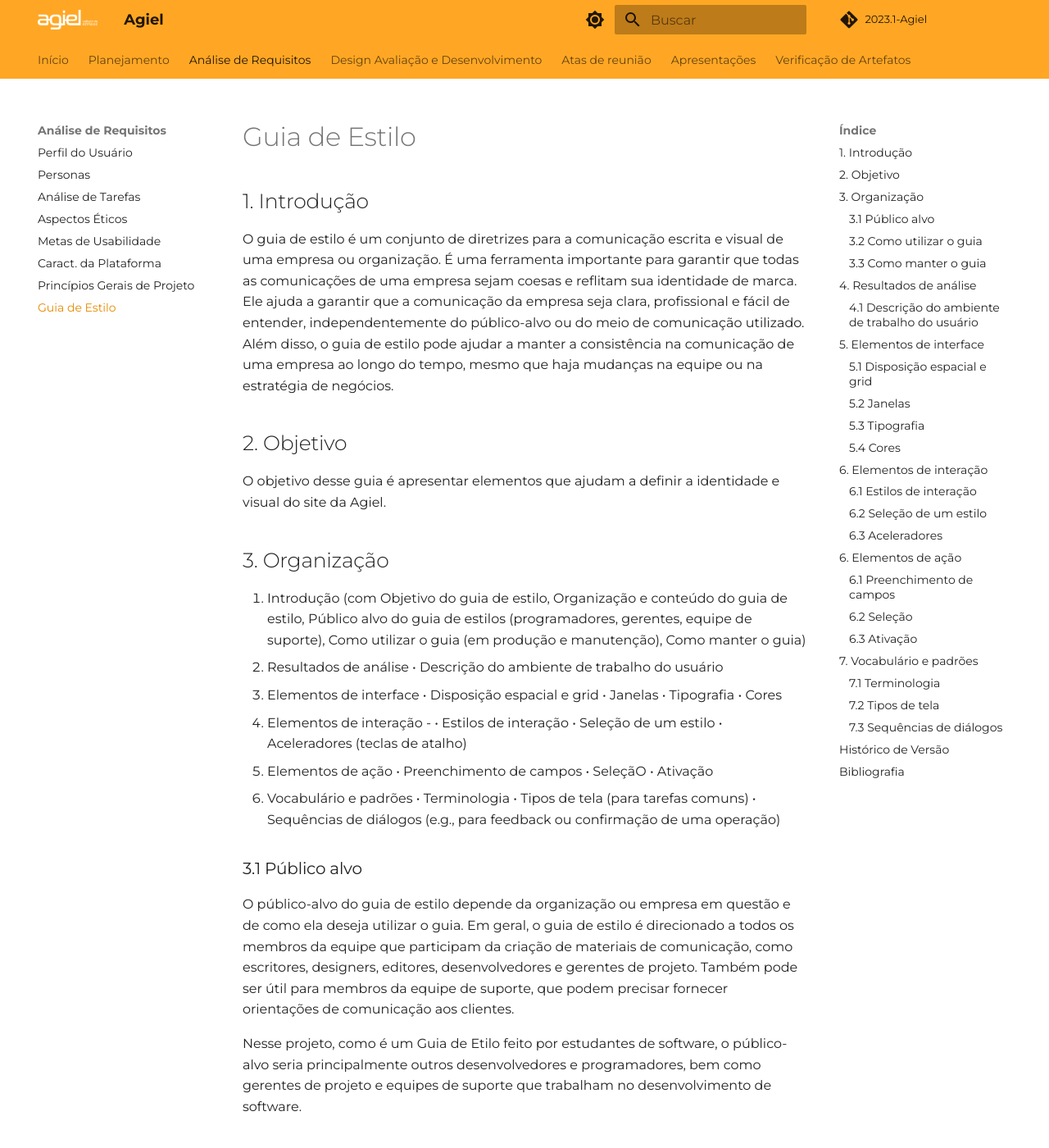
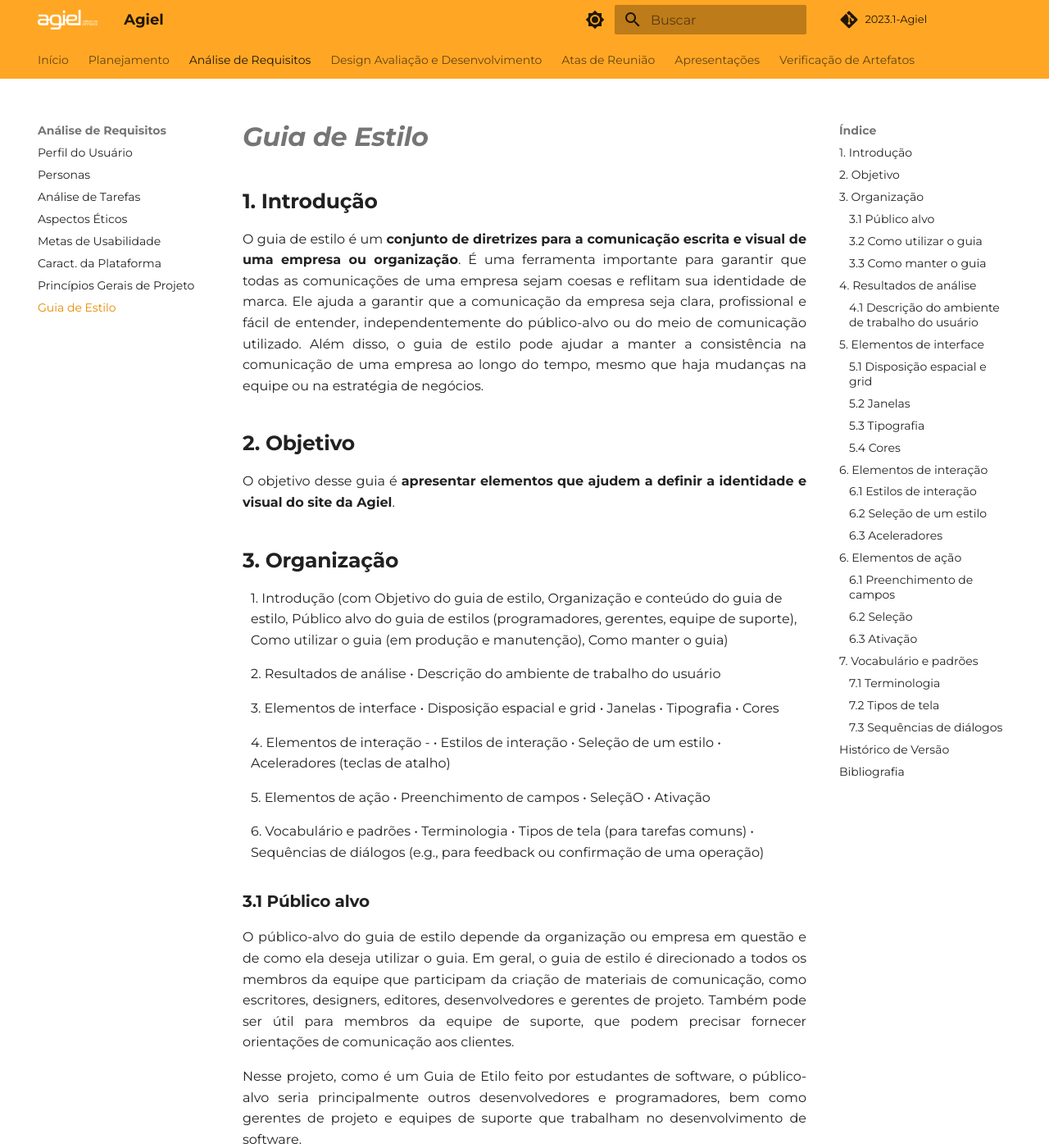
Before and after one commit to Interacao-Humano-Computador/2023.1-Agiel, an MkDocs documentation site: the page built from docs/requisitos/guia_de_estilo.md, in a window 1280 px wide and 1400 px high. Shown: the whole window at 82% size. Built offline with MkDocs 1.6.1 and Material for MkDocs 9.7.7, drawn with Linux system fonts in a browser that asks for light colours; some web fonts are replaced; comment, search, counter and statistics services are not loaded; some of the changed text lies outside the part shown.

Commit message:
acrescentando mudancas ao artefato de guia de estilo

```diff
--- a/docs/requisitos/guia_de_estilo.md
+++ b/docs/requisitos/guia_de_estilo.md
@@ -1,50 +1,70 @@
-# Guia de Estilo
+# ***Guia de Estilo***
 
-## 1. Introdução
+## **1. Introdução**
+<p align="justify">
+O guia de estilo é um <b>conjunto de diretrizes para a comunicação escrita e visual de uma empresa ou organização</b>. É uma ferramenta importante para garantir que todas as comunicações de uma empresa sejam coesas e reflitam sua identidade de marca. Ele ajuda a garantir que a comunicação da empresa seja clara, profissional e fácil de entender, independentemente do público-alvo ou do meio de comunicação utilizado. Além disso, o guia de estilo pode ajudar a manter a consistência na comunicação de uma empresa ao longo do tempo, mesmo que haja mudanças na equipe ou na estratégia de negócios.
+</p>
 
-O guia de estilo é um conjunto de diretrizes para a comunicação escrita e visual de uma empresa ou organização. É uma ferramenta importante para garantir que todas as comunicações de uma empresa sejam coesas e reflitam sua identidade de marca. Ele ajuda a garantir que a comunicação da empresa seja clara, profissional e fácil de entender, independentemente do público-alvo ou do meio de comunicação utilizado. Além disso, o guia de estilo pode ajudar a manter a consistência na comunicação de uma empresa ao longo do tempo, mesmo que haja mudanças na equipe ou na estratégia de negócios.
+## **2. Objetivo**
+<p align="justify">
+O objetivo desse guia é <b>apresentar elementos que ajudem a definir a identidade e visual do site da Agiel</b>.
+</p>
 
-## 2. Objetivo
+## **3. Organização**
+<p align="justify">
+<UL>1. Introdução (com Objetivo do guia de estilo, Organização e conteúdo do guia de estilo, Público alvo do guia de estilos (programadores, gerentes, equipe de suporte), Como utilizar o guia (em produção e manutenção), Como manter o guia)
+</UL>
+<UL>2. Resultados de análise • Descrição do ambiente de trabalho do usuário
+</UL>
+<UL>3. Elementos de interface • Disposição espacial e grid • Janelas • Tipografia • Cores
+</UL>
+<UL>4. Elementos de interação - • Estilos de interação • Seleção de um estilo • Aceleradores (teclas de atalho)
+</UL>
+<UL>5. Elementos de ação • Preenchimento de campos • SeleçãO • Ativação
+</UL>
+<UL>
+6. Vocabulário e padrões • Terminologia • Tipos de tela (para tarefas comuns) • Sequências de diálogos (e.g., para feedback ou confirmação de uma operação)
+</UL>
+</p>
 
-O objetivo desse guia é apresentar elementos que ajudam a definir a identidade e visual do site da Agiel.
+### **3.1 Público alvo**
+<p align="justify">
+O público-alvo do guia de estilo depende da organização ou empresa em questão e de como ela deseja utilizar o guia. Em geral, o guia de estilo é direcionado a todos os membros da equipe que participam da criação de materiais de comunicação, como escritores, designers, editores, desenvolvedores e gerentes de projeto. Também pode ser útil para membros da equipe de suporte, que podem precisar fornecer orientações de comunicação aos clientes.
+</p>
+<p align="justify">
+Nesse projeto, como é um Guia de Etilo feito por estudantes de software, o público-alvo seria principalmente outros desenvolvedores e programadores, bem como gerentes de projeto e equipes de suporte que trabalham no desenvolvimento de software.
+</p>
 
-## 3. Organização
+### **3.2 Como utilizar o guia**
+<p align="justify">
+Para utilizar o guia de estilo em produção e manutenção, é importante aplicar as diretrizes a todos os novos materiais, revisitar o guia periodicamente, integrá-lo às ferramentas de desenvolvimento e treinar a equipe. Isso garante a consistência e a qualidade das comunicações da empresa ou do desenvolvimento de software, melhorando a experiência do usuário e fortalecendo a identidade da marca.
+</p>
 
-1. Introdução (com Objetivo do guia de estilo, Organização e conteúdo do guia de estilo, Público alvo do guia de estilos (programadores, gerentes, equipe de suporte), Como utilizar o guia (em produção e manutenção), Como manter o guia)
-2. Resultados de análise • Descrição do ambiente de trabalho do usuário
-3. Elementos de interface • Disposição espacial e grid • Janelas • Tipografia • Cores
-4. Elementos de interação - • Estilos de interação • Seleção de um estilo • Aceleradores (teclas de atalho)
-5. Elementos de ação • Preenchimento de campos • SeleçãO • Ativação
-6. Vocabulário e padrões • Terminologia • Tipos de tela (para tarefas comuns) • Sequências de diálogos (e.g., para feedback ou confirmação de uma operação)
+### **3.3 Como manter o guia**
+<p align="justify">
+Para manter o guia de estilo atualizado, é necessário fazer revisões periódicas, solicitar feedback dos usuários, adaptá-lo às novas tecnologias, documentar as decisões tomadas, e comunicar as atualizações para toda a equipe envolvida na produção de comunicações ou desenvolvimento de software. Ao manter o guia de estilo atualizado, a equipe pode garantir que as diretrizes e as melhores práticas reflitam a evolução da empresa e da tecnologia, melhorando a qualidade do desenvolvimento de software e a experiência do usuário.
+</p>
 
-### 3.1 Público alvo
+## **4. Resultados de análise**
+### **4.1 Descrição do ambiente de trabalho do usuário**
+<p align="justify">
+Em geral, o ambiente de trabalho do usuário no site da Agiel é projetado para tornar o processo de busca e candidatura a vagas de estágio o mais fácil e eficiente possível, fornecendo acesso a um grande número de vagas e recursos úteis.
+</p>
+<p align="justify">
+Uma vez que o usuário encontre uma vaga de interesse, ele pode ler a descrição completa da vaga, que geralmente inclui informações sobre a empresa, requisitos específicos, responsabilidades e benefícios. O usuário também pode enviar sua candidatura diretamente pelo site.
+</p>
 
-O público-alvo do guia de estilo depende da organização ou empresa em questão e de como ela deseja utilizar o guia. Em geral, o guia de estilo é direcionado a todos os membros da equipe que participam da criação de materiais de comunicação, como escritores, designers, editores, desenvolvedores e gerentes de projeto. Também pode ser útil para membros da equipe de suporte, que podem precisar fornecer orientações de comunicação aos clientes.
-
-Nesse projeto, como é um Guia de Etilo feito por estudantes de software, o público-alvo seria principalmente outros desenvolvedores e programadores, bem como gerentes de projeto e equipes de suporte que trabalham no desenvolvimento de software.
-
-### 3.2 Como utilizar o guia
-
-Para utilizar o guia de estilo em produção e manutenção, é importante aplicar as diretrizes a todos os novos materiais, revisitar o guia periodicamente, integrá-lo às ferramentas de desenvolvimento e treinar a equipe. Isso garante a consistência e a qualidade das comunicações da empresa ou do desenvolvimento de software, melhorando a experiência do usuário e fortalecendo a identidade da marca.
-
-### 3.3 Como manter o guia
-
-Para manter o guia de estilo atualizado, é necessário fazer revisões periódicas, solicitar feedback dos usuários, adaptá-lo às novas tecnologias, documentar as decisões tomadas, e comunicar as atualizações para toda a equipe envolvida na produção de comunicações ou desenvolvimento de software. Ao manter o guia de estilo atualizado, a equipe pode garantir que as diretrizes e as melhores práticas reflitam a evolução da empresa e da tecnologia, melhorando a qualidade do desenvolvimento de software e a experiência do usuário.
-
-## 4. Resultados de análise
-### 4.1 Descrição do ambiente de trabalho do usuário
-Em geral, o ambiente de trabalho do usuário no site da Agiel é projetado para tornar o processo de busca e candidatura a vagas de estágio o mais fácil e eficiente possível, fornecendo acesso a um grande número de vagas e recursos úteis.
-
-Uma vez que o usuário encontre uma vaga de interesse, ele pode ler a descrição completa da vaga, que geralmente inclui informações sobre a empresa, requisitos específicos, responsabilidades e benefícios. O usuário também pode enviar sua candidatura diretamente pelo site.
-
-## 5. Elementos de interface
-### 5.1 Disposição espacial e grid
+## **5. Elementos de interface**
+### **5.1 Disposição espacial e grid**
+<p align="justify">
 A interface do site é dividida em três áreas principais. A parte superior, mostrada na figura 1, apresenta um menu de opções de como o usúario quer fazer o login.
-
+</p>
+<p align="justify">
 Na parte inferior mostra conteúdos do site como Blog do Gestor (Figura 2), Processos Seletivos, Novas Vagas e Blog do Estagiário.
-
+</p>
+<p align="justify">
 Na Figura 3 vemos o rodapé onde contém as informações de contado
-
+</p>
 ![](../imagens/barra_sup.png)
 
 <div style="text-align: center">
@@ -63,10 +83,10 @@ Na Figura 3 vemos o rodapé onde contém as informações de contado
 <p> Figura 3: Captura de tela do site Agiel <br/>(Fonte: autor, 2023).</p>
 </div>
 
-### 5.2 Janelas
-
+### **5.2 Janelas**
+<p align="justify">
 O site possui diversas janelas que permitem a interação entre as empresas, as instituições de ensino e os estudantes. Dentre essas janelas, destacam-se a Gestão de Estágios (figura 4), utilizada pelas empresas para gerenciar seus programas de estágio; o Convênio com Instituição de Ensino(figura 5), utilizada pelas faculdades para se cadastrarem e gerenciarem as informações dos seus alunos; e a janela de Vagas Disponíveis(figura 6), utilizada pelos estudantes para buscar e se candidatar às oportunidades de estágio disponíveis no site. Cada uma dessas janelas é projetada para atender às necessidades específicas dos diferentes públicos-alvo do site.
-
+</p>
 ![](../imagens/gestao.png)
 
 <div style="text-align: center">
@@ -85,29 +105,36 @@ O site possui diversas janelas que permitem a interação entre as empresas, as
 <p> Figura 6: Captura de tela da janela Vagas Disponíveis do site Agiel <br/>(Fonte: autor, 2023).</p>
 </div>
 
-### 5.3 Tipografia
+### **5.3 Tipografia**
+<p align="justify">
 O site utiliza uma combinação de fontes para garantir uma boa legibilidade e experiência visual para o usuário. A fonte "Myriad Pro" é usada em títulos e cabeçalhos, enquanto "Raleway" é utilizada para textos corridos e informações mais detalhadas. Além disso, para dar destaque e variação, é usado "Open Sans" em alguns elementos do site. Essa combinação de fontes, junto com um layout organizado e cores bem definidas, contribui para a identidade visual do site e para a fácil navegação do usuário.
+</p>
 
-### 5.4 Cores
-
+### **5.4 Cores**
+<p align="justify">
 O site tem como cores principais o #ea7600 e o #004c97 como pode ver na figura 7. O primeiro é um tom de laranja que transmite energia e entusiasmo, enquanto o segundo é um azul escuro e forte. Essas cores são usadas em vários elementos do site, como botões, links e cabeçalhos, e ajudam a criar um visual moderno e vibrante. Além disso, a combinação dessas cores é bastante atraente aos olhos e pode ajudar a destacar informações importantes ou chamadas à ação no site.
-
+</p>
 ![](../imagens/cores.png)
 
 <div style="text-align: center">
 <p> Figura 7: Cores principais do site <br/>(Fonte: autor, 2023).</p>
 </div>
 
-## 6. Elementos de interação
-### 6.1 Estilos de interação
+## **6. Elementos de interação**
+### **6.1 Estilos de interação**
+<p align="justify">
 Os usuários interagem com o site por meio de botões, formulários e ícones.
+</p>
 
-### 6.2 Seleção de um estilo
+### **6.2 Seleção de um estilo**
+<p align="justify">
 O site tem um estilo mais minimalista nos botões e menus, mas tem muitas imagens e pode ser um pouco poluído.
+</p>
 
-### 6.3 Aceleradores
-O site possui 3 menus suspenso para as abas principais, são eles:
-
+### **6.3 Aceleradores**
+<p align="justify">
+O site possui 3 menus suspensos para as abas principais, são eles:
+</p>
 EMPRESAS:
 
 * Login
@@ -129,26 +156,42 @@ ESTUDANTES:
 * App vagas
 * Blog do Estagiário
 
-## 6. Elementos de ação
-### 6.1 Preenchimento de campos
+## **6. Elementos de ação**
+### **6.1 Preenchimento de campos**
+<p align="justify">
 Os elementos de preenchimento de campos ocorre em todos os menus citados acima, pois o site necessita de login e cadastrar algumas informações.
-### 6.2 Seleção
+</p>
+
+### **6.2 Seleção**
+<p align="justify">
 Os elementos de seleção ocorrem quando o estudande escolher uma vaga.
-### 6.3 Ativação
+</p>
+
+### **6.3 Ativação**
+<p align="justify">
 A ativação é inclui botões, links e ícones.
+</p>
 
-## 7. Vocabulário e padrões
-### 7.1 Terminologia
+## **7. Vocabulário e padrões**
+### **7.1 Terminologia**
+<p align="justify">
 O site emprega termos relacionados a vagas de estágio e utiliza um vocabulário comum para facilitar o entendimento dos usuários que acessam a plataforma.
+</p>
 
-### 7.2 Tipos de tela
+### **7.2 Tipos de tela**
+<p align="justify">
 As telas do site apresentam um padrão simples e uniforme, com exceção da tela principal que contém muitas informações. A identidade visual é mantida em todas as telas, proporcionando uma experiência coesa e consistente ao usuário.
+</p>
 
-### 7.3 Sequências de diálogos
+### **7.3 Sequências de diálogos**
+<p align="justify">
 As sequências do site são consistentes e seguem um padrão, permitindo que o usuário se familiarize com o processo de navegação. Além disso, os botões de confirmação e cancelamento são semelhantes em todas as páginas, facilitando a compreensão e ações do usuário.
+</p>
 
-## Histórico de Versão
+## **Histórico de Versão**
+<p align="justify">
 A Tabela 1 registra o histórico de versão desse documento.
+</p>
 
 | Versão |    Data    |      Descrição       |   Autor(es)    | Revisor(es) |
 |:------:|:----------:|:--------------------:|:--------------:|:-----------:|
@@ -159,7 +202,7 @@ A Tabela 1 registra o histórico de versão desse documento.
 <h6 align = "center"> Tabela 1: Histórico de Versões
 <br> Autor: Ana Beatriz </h6>
 
-## Bibliografia
+## **Bibliografia**
 
 >Barbosa, S. D. J.; Silva, B. S. da; Silveira, M. S.; Gasparini, I.; Darin, T.; Barbosa, G. D. J. (2021)
 Interação Humano-Computador e Experiência do usuário. Autopublicação. ISBN: 978-65-00-19677
--- a/mkdocs.yml
+++ b/mkdocs.yml
@@ -49,24 +49,24 @@ nav:
   - Design Avaliação e Desenvolvimento:
     - Nível 1:
       - Análise de Tarefas:
-        - Planejamento da avaliação: desenvolvimento/tarefas/planejamento_tarefas.md
-        - Planejamento do relato de resultados: desenvolvimento/tarefas/planejamento_resultado_tarefas.md
-        - Relato de resultados: desenvolvimento/tarefas/relatos_analise_tarefas.md
+        - Planejamento da Avaliação: desenvolvimento/tarefas/planejamento_tarefas.md
+        - Planejamento do Relato de Resultados: desenvolvimento/tarefas/planejamento_resultado_tarefas.md
+        - Relato de Resultados: desenvolvimento/tarefas/relatos_analise_tarefas.md
       - Storyboard:
-        - Planejamento da avaliação: desenvolvimento/storyboard/planejamento_avaliacao_storyboard.md
-        - Planejamento do relato de resultados: desenvolvimento/storyboard/planejamento_relato_avaliacao_storyboard.md
-        - Relato de resultados: desenvolvimento/storyboard/relatos_storyboard.md
+        - Planejamento da Avaliação: desenvolvimento/storyboard/planejamento_avaliacao_storyboard.md
+        - Planejamento do Relato de Resultados: desenvolvimento/storyboard/planejamento_relato_avaliacao_storyboard.md
+        - Relato de Resultados: desenvolvimento/storyboard/relatos_storyboard.md
     - Nível 2:
-      - Protótipo de papel:
-        - Planejamento da avaliação: desenvolvimento/protótipo_de_papel/planejamento_da_avaliação_do_protótipo_de_papel.md
-        - Planejamento do relato de resultados: desenvolvimento/protótipo_de_papel/planejamento_relato_resultado_prototipo_papel.md
-        - Relato de resultados: desenvolvimento/protótipo_de_papel/relatos_prototipo_papel.md
+      - Protótipo de Papel:
+        - Planejamento da Avaliação: desenvolvimento/protótipo_de_papel/planejamento_da_avaliação_do_protótipo_de_papel.md
+        - Planejamento do Relato de Resultados: desenvolvimento/protótipo_de_papel/planejamento_relato_resultado_prototipo_papel.md
+        - Relato de Resultados: desenvolvimento/protótipo_de_papel/relatos_prototipo_papel.md
     - Nível 3:
-      - Protótipo de alta fidelidade:
-        - Planejamento da avaliação: desenvolvimento/prototipo_alta_fidelidade/planejamento_alta_fidelidade.md
-        - Planejamento do relato de resultados: desenvolvimento/prototipo_alta_fidelidade/planejamento_relato.md
-        - Relato de resultados: desenvolvimento/prototipo_alta_fidelidade/relatos_prototipo_alta.md
-  - Atas de reunião:
+      - Protótipo de Alta Fidelidade:
+        - Planejamento da Avaliação: desenvolvimento/prototipo_alta_fidelidade/planejamento_alta_fidelidade.md
+        - Planejamento do Relato de Resultados: desenvolvimento/prototipo_alta_fidelidade/planejamento_relato.md
+        - Relato de Resultados: desenvolvimento/prototipo_alta_fidelidade/relatos_prototipo_alta.md
+  - Atas de Reunião:
     - Reunião 00: atas/reuniao-00.md
     - Reunião 01: atas/reuniao-01.md
     - Reunião 02: atas/reuniao-02.md
```
Also changed, not shown: docs/desenvolvimento/prototipo_alta_fidelidade/planejamento_alta_fidelidade.md (+1 -1 lines), docs/desenvolvimento/protótipo_de_papel/planejamento_da_avaliação_do_protótipo_de_papel.md (+1 -1 lines).
